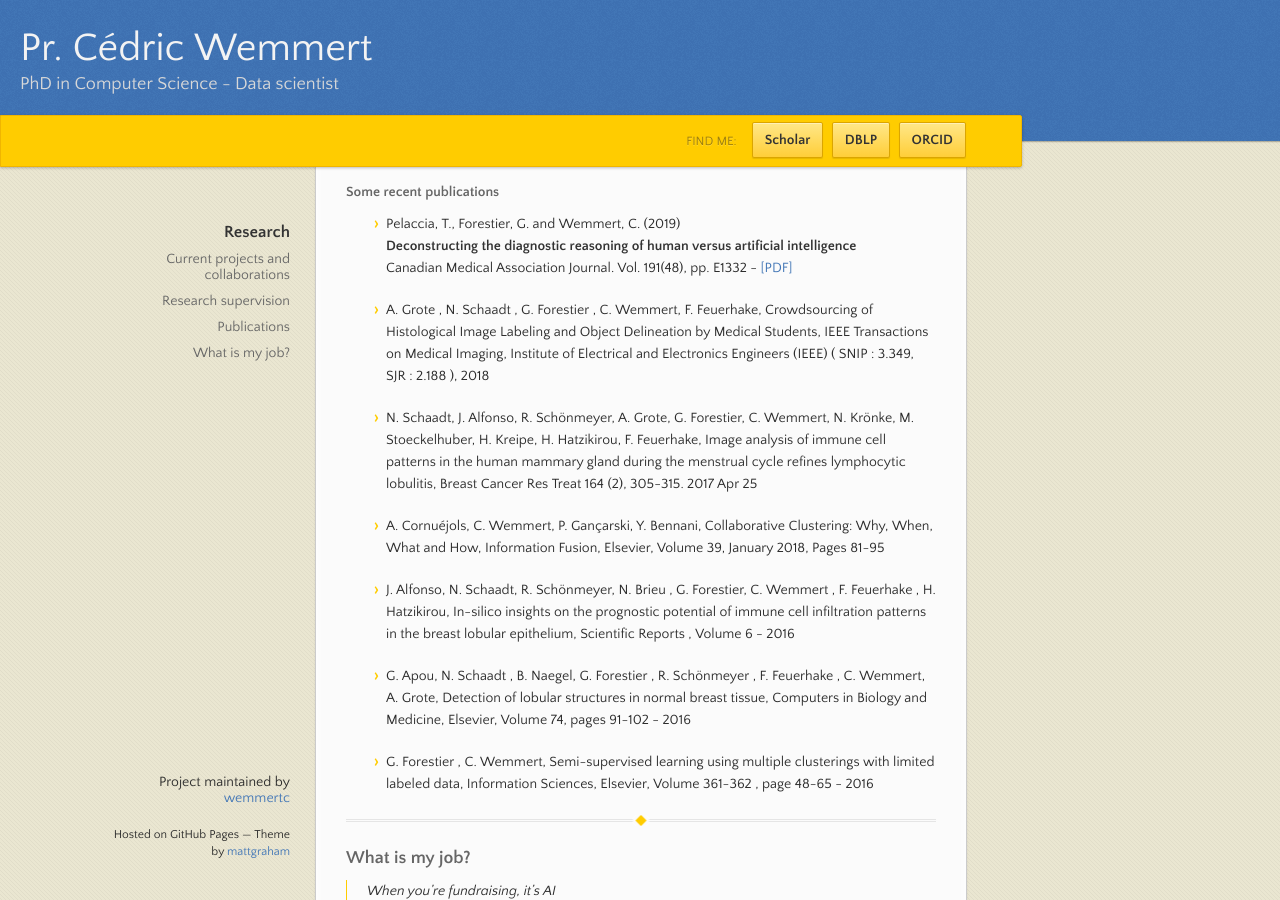
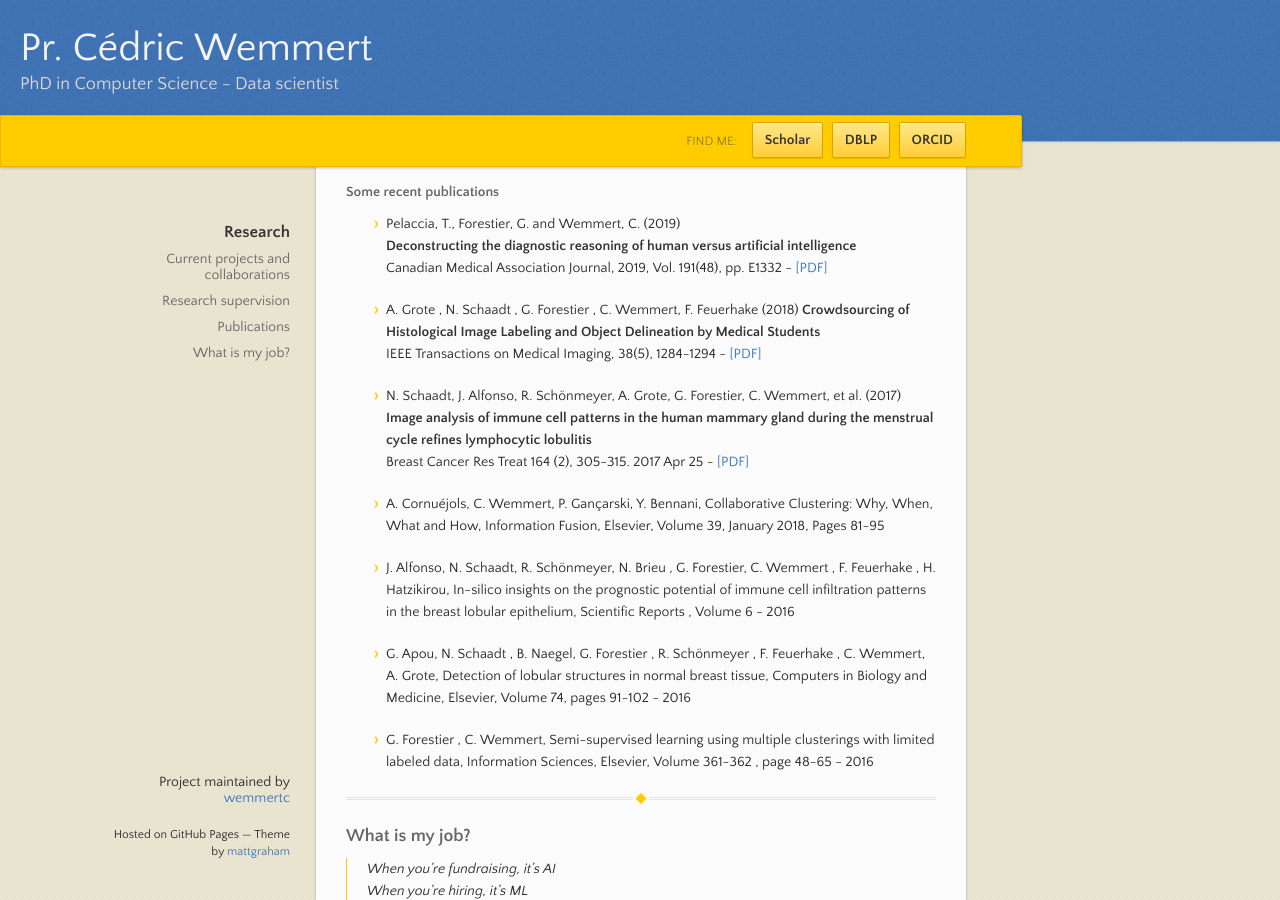
Before and after one commit to wemmertc/webpage, a Jekyll site: the page built from index.md, in a window 1280 px wide and 900 px high, scrolled down 1468 px. Built offline with Jekyll 4.4.1, drawn with Linux system fonts in a browser that asks for light colours; our own code applies the rules of GitHub Pages for plain Markdown files.

Commit message:
publications

```diff
--- a/index.md
+++ b/index.md
@@ -53,11 +53,15 @@ A complete list of all my publications can be found on the [ICube publications s
 
 * Pelaccia, T., Forestier, G. and Wemmert, C. (2019)
 [**Deconstructing the diagnostic reasoning of human versus artificial intelligence**](https://doi.org/10.1503/cmaj.190506)
-Canadian Medical Association Journal. Vol. 191(48), pp. E1332 - [[PDF]](./publications/cmaj2019.pdf)
+Canadian Medical Association Journal, 2019, Vol. 191(48), pp. E1332 - [[PDF]](./publications/cmaj2019.pdf)
 
-* A. Grote , N. Schaadt , G. Forestier , C. Wemmert, F. Feuerhake, Crowdsourcing of Histological Image Labeling and Object Delineation by Medical Students, IEEE Transactions on Medical Imaging, Institute of Electrical and Electronics Engineers (IEEE) ( SNIP : 3.349, SJR : 2.188 ), 2018
+* A. Grote , N. Schaadt , G. Forestier , C. Wemmert, F. Feuerhake   (2018)
+[**Crowdsourcing of Histological Image Labeling and Object Delineation by Medical Students**](https://doi.org/10.1109/TMI.2018.2883237)
+IEEE Transactions on Medical Imaging, 38(5), 1284-1294 - [[PDF]](./publications/tmi2018.pdf)
 
-* N. Schaadt, J. Alfonso, R. Schönmeyer, A. Grote, G. Forestier, C. Wemmert, N. Krönke, M. Stoeckelhuber, H. Kreipe, H. Hatzikirou, F. Feuerhake, Image analysis of immune cell patterns in the human mammary gland during the menstrual cycle refines lymphocytic lobulitis, Breast Cancer Res Treat 164 (2), 305-315. 2017 Apr 25
+* N. Schaadt, J. Alfonso, R. Schönmeyer, A. Grote, G. Forestier, C. Wemmert, et al.  (2017)
+[**Image analysis of immune cell patterns in the human mammary gland during the menstrual cycle refines lymphocytic lobulitis**]()
+Breast Cancer Res Treat 164 (2), 305-315. 2017 Apr 25 - [[PDF]](./publications/brct2017.pdf)
 
 * A. Cornuéjols, C. Wemmert, P. Gançarski, Y. Bennani, Collaborative Clustering: Why, When, What and How, Information Fusion, Elsevier, Volume 39, January 2018, Pages 81-95
 
```
Also changed, not shown: 2 other files.
